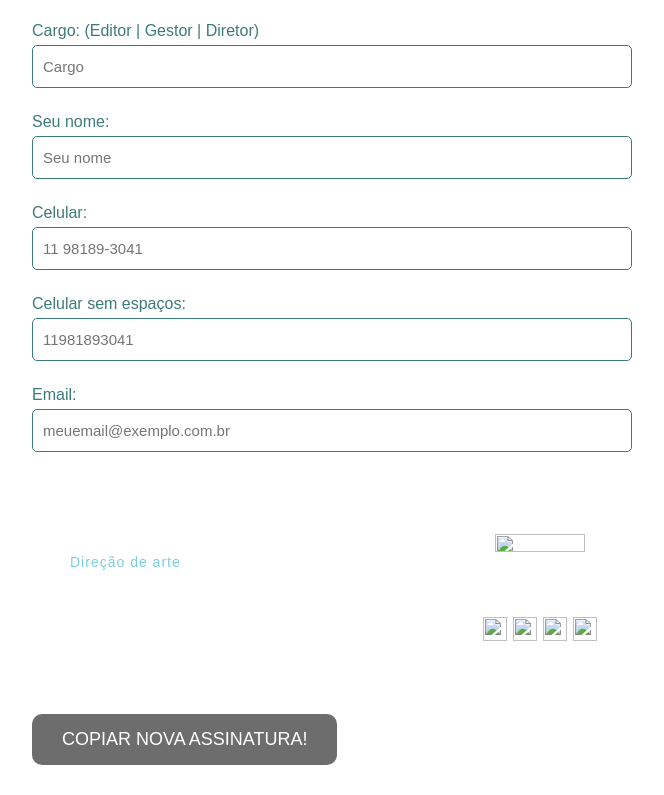
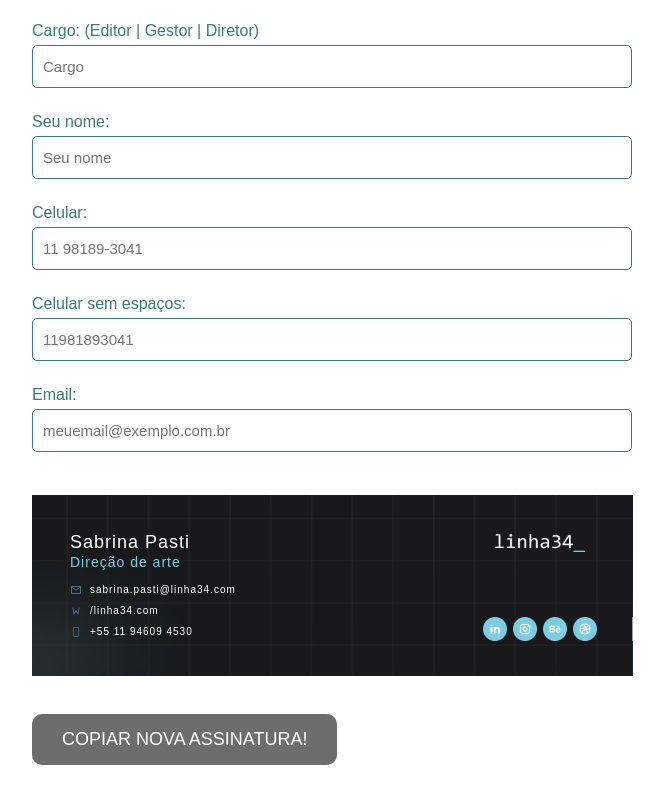
Before and after one commit to VectorLima/vectorlima.github.io, a plain HTML site: page index.html in a window 1280 px wide. Shown: the part 449-1244 px from the top of the page, without its empty margins (308-972 px from the left). Drawn offline with nearby package versions, Linux system fonts and the light colour scheme; grey boxes are pictures that could not be loaded.

Commit message:
segundo teste

```diff
--- a/index.html
+++ b/index.html
@@ -91,7 +91,7 @@
 				   cellpadding="0"
 				   cellspacing="0"
 				   id="signature"
-				   style="background-image: url(file://wsl.localhost/Ubuntu/home/victor/vectorlima.github.io/img/e-bg.png); background-size: cover;">
+				   background="https://vectorlima.github.io/img/e-bg2.png">
 
 				<tr>
 					<td colspan="10">
@@ -127,7 +127,7 @@
 							<table style="width: 100%; height: 100%;">
 								<tr>
 									<td style="vertical-align: middle;">
-										<img src="file://wsl.localhost/Ubuntu/home/victor/vectorlima.github.io/img/e-logo.png"
+										<img src="https://vectorlima.github.io/img/e-logo.png"
 											 width="90"
 											 height="18"
 											 alt=""
@@ -161,33 +161,33 @@
 									<td>
 										<ul style="list-style: none;">
 											<li style="margin-bottom: 3px;">
-												<img src="file://wsl.localhost/Ubuntu/home/victor/vectorlima.github.io/img/e-mail.png"
+												<img src="https://vectorlima.github.io/img/e-mail.png"
 													 width="12"
 													 height="12"
 													 alt=""
 													 style="display: inline-block; vertical-align: middle; margin-right: 4px;">
 												<p
-												   style="display: inline-block; vertical-align: middle; font-family: Arial; color: white; font-size: 10px; letter-spacing: 1px; margin-bottom: 1px;">
+												   style="display: inline-block; vertical-align: middle; text-decoration: none; font-family: Arial; color: white; font-size: 10px; letter-spacing: 1px; margin-bottom: 1px;">
 													sabrina.pasti@linha34.com</p>
 											</li>
 											<li style="margin-bottom: 3px;">
-												<img src="file://wsl.localhost/Ubuntu/home/victor/vectorlima.github.io/img/e-site.png"
+												<img src="https://vectorlima.github.io/img/e-site.png"
 													 width="12"
 													 height="12"
 													 alt=""
 													 style="display: inline-block; vertical-align: middle; margin-right: 4px;">
 												<p
-												   style="display: inline-block; vertical-align: middle; font-family: Arial; color: white; font-size: 10px; letter-spacing: 1px; margin-bottom: 1px;">
+												   style="display: inline-block; vertical-align: middle; text-decoration: none; font-family: Arial; color: white; font-size: 10px; letter-spacing: 1px; margin-bottom: 1px;">
 													/linha34.com</p>
 											</li>
 											<li>
-												<img src="file://wsl.localhost/Ubuntu/home/victor/vectorlima.github.io/img/e-phone.png"
+												<img src="https://vectorlima.github.io/img/e-phone.png"
 													 width="12"
 													 height="12"
 													 alt=""
 													 style="display: inline-block; vertical-align: middle; margin-right: 4px;">
 												<p
-												   style="display: inline-block; vertical-align: middle; font-family: Arial; color: white; font-size: 10px; letter-spacing: 1px; margin-bottom: 1px;">
+												   style="display: inline-block; vertical-align: middle; text-decoration: none; font-family: Arial; color: white; font-size: 10px; letter-spacing: 1px; margin-bottom: 1px;">
 													+55 11 94609 4530</p>
 											</li>
 										</ul>
@@ -204,7 +204,7 @@
 					<td>
 						<a href="#"
 						   style="pointer-events: none;">
-							<img src="file://wsl.localhost/Ubuntu/home/victor/vectorlima.github.io/img/e-in.png"
+							<img src="https://vectorlima.github.io/img/e-in.png"
 								 width="24"
 								 height="24"
 								 alt=""
@@ -217,7 +217,7 @@
 					<td>
 						<a href="#"
 						   style="pointer-events: none;">
-							<img src="file://wsl.localhost/Ubuntu/home/victor/vectorlima.github.io/img/e-ig.png"
+							<img src="https://vectorlima.github.io/img/e-ig.png"
 								 width="24"
 								 height="24"
 								 alt=""
@@ -230,7 +230,7 @@
 					<td>
 						<a href="#"
 						   style="pointer-events: none;">
-							<img src="file://wsl.localhost/Ubuntu/home/victor/vectorlima.github.io/img/e-be.png"
+							<img src="https://vectorlima.github.io/img/e-be.png"
 								 width="24"
 								 height="24"
 								 alt=""
@@ -243,7 +243,7 @@
 					<td>
 						<a href="#"
 						   style="pointer-events: none;">
-							<img src="file://wsl.localhost/Ubuntu/home/victor/vectorlima.github.io/img/e-ws.png"
+							<img src="https://vectorlima.github.io/img/e-ws.png"
 								 width="24"
 								 height="24"
 								 alt=""
@@ -252,7 +252,7 @@
 					</td>
 
 					<td>
-						<img src="file://wsl.localhost/Ubuntu/home/victor/vectorlima.github.io/img/e-bg.png"
+						<img src="https://vectorlima.github.io/img/e-bg.png"
 							 width="1"
 							 height="24"
 							 alt=""
```
Also changed, not shown: img/e-bg.png (deleted), img/e-bg2.png (added).
